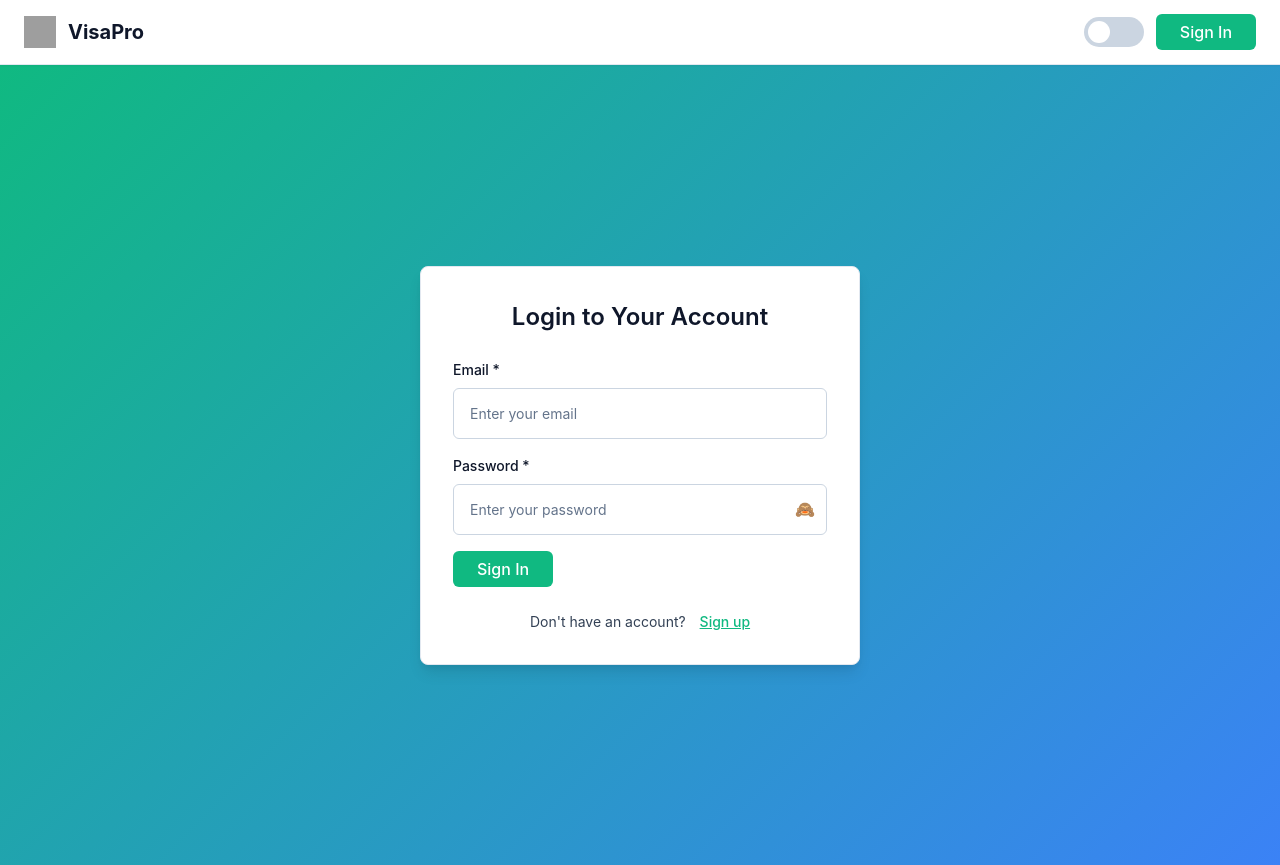
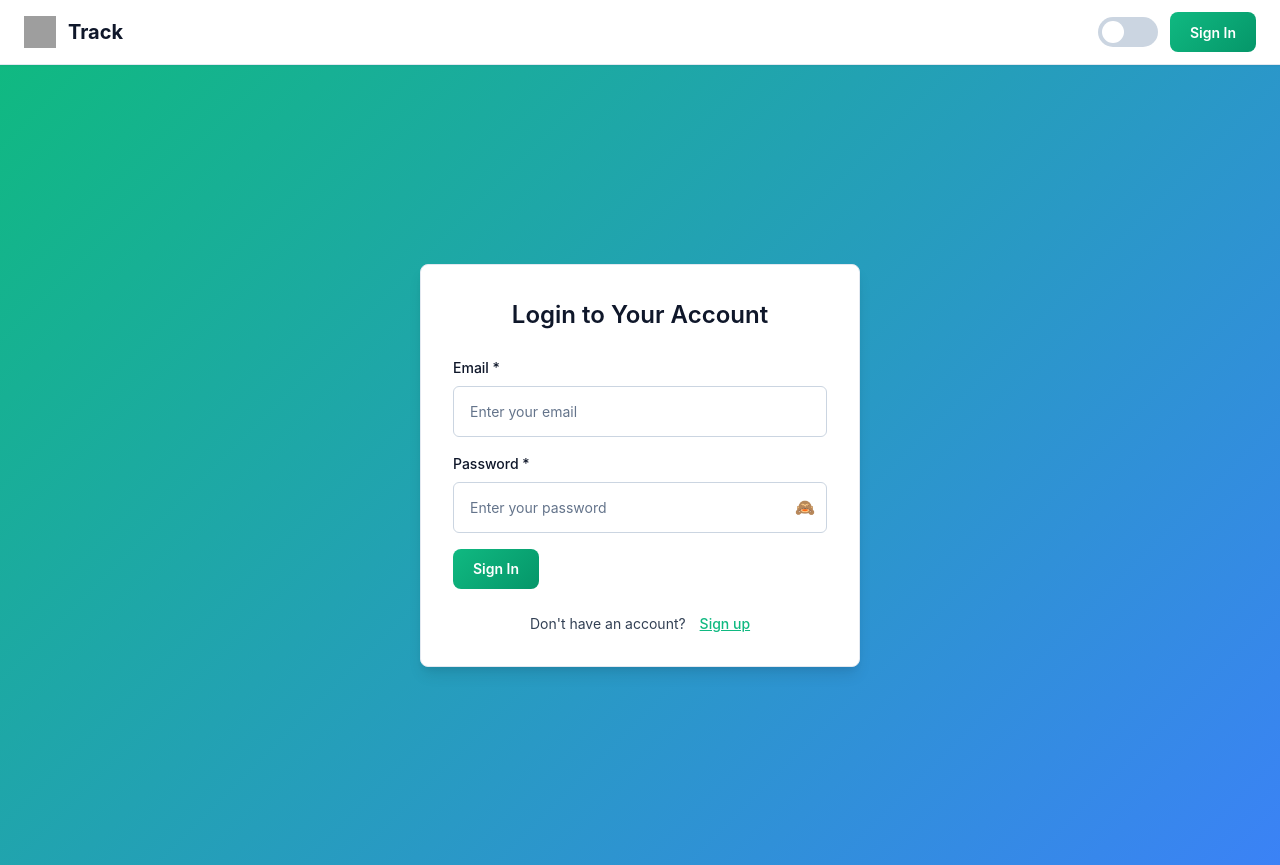
Before and after one commit to robbyevans/visapro, a React app in the folder frontend/: page /login in a window 1280 px wide. Built offline with nearby package versions, Linux system fonts and the light colour scheme; no server answers; grey boxes are pictures that could not be loaded; the HTML template or start-up script is replaced by a standard one.

Commit message:
minor fix

```diff
--- a/frontend/src/components/Button/Button.tsx
+++ b/frontend/src/components/Button/Button.tsx
@@ -11,7 +11,7 @@ interface ButtonProps {
   loading?: boolean;
   className?: string;
   pulsating?: boolean;
-  textColor?: string; // <-- new optional prop
+  textColor?: string;
 }
 
 const Button: React.FC<ButtonProps> = ({
@@ -31,12 +31,13 @@ const Button: React.FC<ButtonProps> = ({
       type={type}
       variant={variant}
       size={size}
-      loading={loading}
+      // FIX: Convert boolean props to strings or use conditional rendering
+      data-loading={loading ? "true" : "false"}
+      data-pulsating={pulsating ? "true" : "false"}
       onClick={onClick}
       disabled={disabled || loading}
       className={className}
-      pulsating={pulsating}
-      textColor={textColor} // <-- pass it down
+      textColor={textColor}
     >
       {children}
     </S.Button>
--- a/frontend/src/components/Button/styles.ts
+++ b/frontend/src/components/Button/styles.ts
@@ -1,158 +1,157 @@
-import styled, { keyframes, css } from "styled-components";
+import styled, { css, keyframes } from "styled-components";
+import { STATIC_COLORS } from "../../styles";
 
-const spin = keyframes`
-  0% { transform: rotate(0deg); }
-  100% { transform: rotate(360deg); }
-`;
+interface ButtonStyledProps {
+  variant: "primary" | "secondary" | "danger" | "success";
+  size: "sm" | "md" | "lg";
+  disabled?: boolean;
+  textColor?: string;
+  "data-loading"?: string;
+  "data-pulsating"?: string;
+}
 
-const pulsate = keyframes`
+const pulseAnimation = keyframes`
   0% {
-    /* transform: scale(1); */
-    box-shadow: 0 0 0 0 rgba(255, 255, 255, 0.7);
+    box-shadow: 0 0 0 0 rgba(34, 197, 94, 0.7);
   }
-  50% {
-    /* transform: scale(1.05); */
-    box-shadow: 0 0 0 15px rgba(59, 130, 246, 0);
+  70% {
+    box-shadow: 0 0 0 10px rgba(34, 197, 94, 0);
   }
   100% {
-    /* transform: scale(1); */
-    box-shadow: 0 0 0 0 rgba(59, 130, 246, 0);
+    box-shadow: 0 0 0 0 rgba(34, 197, 94, 0);
   }
 `;
 
-export const Button = styled.button<{
-  variant?: "primary" | "secondary" | "danger" | "success";
-  size?: "sm" | "md" | "lg";
-  loading?: boolean;
-  pulsating?: boolean;
-  textColor?: string; // <-- accept prop
-}>`
+export const Button = styled.button<ButtonStyledProps>`
+  /* Base styles */
+  display: inline-flex;
+  align-items: center;
+  justify-content: center;
+  gap: 8px;
   border: none;
-  border-radius: ${({ theme }) => theme.borderRadius.md};
-  font-weight: ${({ theme }) => theme.typography.fontWeight.medium};
+  border-radius: 8px;
+  font-weight: 600;
   cursor: pointer;
   transition: all 0.2s ease;
-  display: inline-flex;
-  align-items: center;
-  gap: ${({ theme }) => theme.spacing.sm};
-  text-decoration: none;
-  justify-content: center;
   position: relative;
+  overflow: hidden;
 
-  // Size styles
-  ${({ size, theme }) => {
+  /* Size variants */
+  ${({ size }) => {
     switch (size) {
       case "sm":
         return css`
-          padding: ${theme.spacing.xs} ${theme.spacing.md};
-          font-size: ${theme.typography.fontSize.sm};
+          padding: 8px 16px;
+          font-size: 14px;
+          min-height: 36px;
         `;
       case "lg":
         return css`
-          padding: ${theme.spacing.md} ${theme.spacing.xl};
-          font-size: ${theme.typography.fontSize.lg};
+          padding: 12px 24px;
+          font-size: 16px;
+          min-height: 48px;
         `;
       default: // md
         return css`
-          padding: ${theme.spacing.sm} ${theme.spacing.lg};
-          font-size: ${theme.typography.fontSize.base};
+          padding: 10px 20px;
+          font-size: 14px;
+          min-height: 40px;
         `;
     }
   }}
 
-  &:disabled {
-    opacity: 0.6;
-    cursor: not-allowed;
-  }
-
-  /* Variant styles — color uses textColor prop when provided, otherwise theme.text.inverse */
-  ${({ variant, theme, textColor }) => {
-    const colorValue = textColor ?? theme.text.inverse;
+  /* Color variants */
+  ${({ variant, theme }) => {
     switch (variant) {
       case "secondary":
         return css`
-          background-color: ${theme.secondaryColors["500"]};
-          color: ${colorValue};
+          background: ${theme.background.primary};
+          color: ${theme.text.primary};
+          border: 1px solid ${theme.border.default};
 
           &:hover:not(:disabled) {
-            background-color: ${theme.secondaryColors["600"]};
-          }
-
-          &:active:not(:disabled) {
-            background-color: ${theme.secondaryColors["700"]};
+            background: ${theme.background.secondary};
+            border-color: ${theme.primaryColors["300"]};
           }
         `;
       case "danger":
         return css`
-          background-color: ${theme.errorColors["500"]};
-          color: ${colorValue};
+          background: ${theme.errorColors["500"]};
+          color: ${STATIC_COLORS.base.white};
 
           &:hover:not(:disabled) {
-            background-color: ${theme.errorColors["600"]};
-          }
-
-          &:active:not(:disabled) {
-            background-color: ${theme.errorColors["700"]};
+            background: ${theme.errorColors["600"]};
           }
         `;
       case "success":
         return css`
-          background-color: ${theme.successColors["500"]};
-          color: ${colorValue};
+          background: ${theme.successColors["500"]};
+          color: ${STATIC_COLORS.base.white};
 
           &:hover:not(:disabled) {
-            background-color: ${theme.successColors["600"]};
-          }
-
-          &:active:not(:disabled) {
-            background-color: ${theme.successColors["700"]};
+            background: ${theme.successColors["600"]};
           }
         `;
-      default:
+      default: // primary
         return css`
-          background-color: ${theme.primaryColors["500"]};
-          color: ${colorValue};
+          background: linear-gradient(
+            135deg,
+            ${theme.primaryColors["500"]},
+            ${theme.primaryColors["600"]}
+          );
+          color: ${STATIC_COLORS.base.white};
 
           &:hover:not(:disabled) {
-            background-color: ${theme.primaryColors["600"]};
-          }
-
-          &:active:not(:disabled) {
-            background-color: ${theme.primaryColors["700"]};
+            background: linear-gradient(
+              135deg,
+              ${theme.primaryColors["600"]},
+              ${theme.primaryColors["700"]}
+            );
+            transform: translateY(-1px);
           }
         `;
     }
   }}
 
-  ${({ loading, textColor, theme }) =>
-    loading &&
+  /* Text color override */
+  ${({ textColor }) =>
+    textColor &&
     css`
-      /* hide the label text (keeps layout) */
-      color: transparent;
-
-      &::after {
-        content: "";
-        position: absolute;
-        width: 16px;
-        height: 16px;
-        border: 2px solid transparent;
-        /* spinner color uses textColor fallback to theme */
-        border-top: 2px solid ${textColor ?? theme.text.inverse};
-        border-radius: 50%;
-        animation: ${spin} 1s linear infinite;
-      }
+      color: ${textColor};
     `}
 
-  ${({ pulsating }) =>
-    pulsating &&
+  /* Disabled state */
+  ${({ disabled }) =>
+    disabled &&
     css`
-      animation: ${pulsate} 2s infinite;
-      position: relative;
-      z-index: 1;
+      opacity: 0.6;
+      cursor: not-allowed;
+      transform: none !important;
+    `}
 
-      &:hover {
-        animation: none;
-        transform: scale(1.05);
-      }
+  /* Loading state */
+  ${({ "data-loading": loading }) =>
+    loading === "true" &&
+    css`
+      cursor: wait;
+      opacity: 0.8;
     `}
+
+  /* Pulsating animation */
+  ${({ "data-pulsating": pulsating }) =>
+    pulsating === "true" &&
+    css`
+      animation: ${pulseAnimation} 2s infinite;
+    `}
+
+  /* Focus state */
+  &:focus {
+    outline: 2px solid ${({ theme }) => theme.primaryColors["300"]};
+    outline-offset: 2px;
+  }
+
+  /* Active state */
+  &:active:not(:disabled) {
+    transform: translateY(0);
+  }
 `;
--- a/frontend/src/components/Navbar/Navbar.tsx
+++ b/frontend/src/components/Navbar/Navbar.tsx
@@ -1,5 +1,3 @@
-// File 5: /frontend/src/components/Navbar/Navbar.tsx
-
 import React, { useState } from "react";
 import { Link, useNavigate, useLocation } from "react-router-dom";
 import { useAuth } from "../../redux/hooks/useAuth";
@@ -45,7 +43,7 @@ const Navbar: React.FC = () => {
           <Link to="/" style={{ textDecoration: "none" }}>
             <S.BrandLink>
               <S.BrandLogo src="/logo.svg" alt="Logo" />
-              <S.BrandText>VisaPro</S.BrandText>
+              <S.BrandText>Track</S.BrandText>
             </S.BrandLink>
           </Link>
         </S.Brand>
--- /dev/null
+++ b/frontend/src/components/ProgressBar/styles.ts
@@ -0,0 +1,138 @@
+import styled, { css } from "styled-components";
+
+export const ProgressBarContainer = styled.div`
+  background: ${({ theme }) => theme.background.primary};
+  padding: ${({ theme }) => theme.spacing.lg};
+  border-radius: ${({ theme }) => theme.borderRadius.lg};
+  border: 1px solid ${({ theme }) => theme.border.light};
+  margin-bottom: ${({ theme }) => theme.spacing.xl};
+`;
+
+export const ProgressHeader = styled.div`
+  display: flex;
+  justify-content: space-between;
+  align-items: center;
+  margin-bottom: ${({ theme }) => theme.spacing.lg};
+`;
+
+export const ProgressTitle = styled.h3`
+  font-size: ${({ theme }) => theme.typography.fontSize.lg};
+  font-weight: ${({ theme }) => theme.typography.fontWeight.semibold};
+  color: ${({ theme }) => theme.text.primary};
+  margin: 0;
+`;
+
+export const ProgressPercentage = styled.span`
+  font-size: ${({ theme }) => theme.typography.fontSize.sm};
+  font-weight: ${({ theme }) => theme.typography.fontWeight.medium};
+  color: ${({ theme }) => theme.primaryColors["500"]};
+  background: ${({ theme }) => theme.primaryColors["50"]};
+  padding: ${({ theme }) => theme.spacing.xs} ${({ theme }) => theme.spacing.sm};
+  border-radius: ${({ theme }) => theme.borderRadius.md};
+`;
+
+export const ProgressBarWrapper = styled.div`
+  position: relative;
+  margin-bottom: ${({ theme }) => theme.spacing.xl};
+`;
+
+export const ProgressBarFill = styled.div<{ progress: number }>`
+  height: 6px;
+  background: ${({ theme }) => theme.primaryColors["500"]};
+  border-radius: 3px;
+  width: ${({ progress }) => progress}%;
+  transition: width 0.3s ease;
+  position: relative;
+  z-index: 2;
+`;
+
+export const ProgressSteps = styled.div`
+  display: flex;
+  justify-content: space-between;
+  margin-top: ${({ theme }) => theme.spacing.xl};
+  position: relative;
+`;
+
+export const ProgressStep = styled.div<{
+  status: "completed" | "current" | "pending";
+}>`
+  display: flex;
+  flex-direction: column;
+  align-items: center;
+  text-align: center;
+  flex: 1;
+  position: relative;
+
+  ${({ status, theme }) => {
+    switch (status) {
+      case "completed":
+        return css`
+          color: ${theme.successColors["600"]};
+        `;
+      case "current":
+        return css`
+          color: ${theme.primaryColors["600"]};
+        `;
+      case "pending":
+        return css`
+          color: ${theme.neutralColors["400"]};
+        `;
+    }
+  }}
+`;
+
+export const StepDot = styled.div<{
+  status: "completed" | "current" | "pending";
+}>`
+  width: 32px;
+  height: 32px;
+  border-radius: 50%;
+  display: flex;
+  align-items: center;
+  justify-content: center;
+  font-weight: ${({ theme }) => theme.typography.fontWeight.semibold};
+  font-size: ${({ theme }) => theme.typography.fontSize.sm};
+  margin-bottom: ${({ theme }) => theme.spacing.sm};
+  border: 2px solid;
+
+  ${({ status, theme }) => {
+    switch (status) {
+      case "completed":
+        return css`
+          background: ${theme.successColors["500"]};
+          color: ${theme.text.inverse};
+          border-color: ${theme.successColors["500"]};
+        `;
+      case "current":
+        return css`
+          background: ${theme.primaryColors["500"]};
+          color: ${theme.text.inverse};
+          border-color: ${theme.primaryColors["500"]};
+        `;
+      case "pending":
+        return css`
+          background: ${theme.background.primary};
+          color: ${theme.neutralColors["400"]};
+          border-color: ${theme.neutralColors["300"]};
+        `;
+    }
+  }}
+`;
+
+export const StepInfo = styled.div`
+  display: flex;
+  flex-direction: column;
+  gap: ${({ theme }) => theme.spacing.xs};
+`;
+
+export const StepLabel = styled.span`
+  font-size: ${({ theme }) => theme.typography.fontSize.sm};
+  font-weight: ${({ theme }) => theme.typography.fontWeight.medium};
+  white-space: nowrap;
+`;
+
+export const StepDescription = styled.span`
+  font-size: ${({ theme }) => theme.typography.fontSize.xs};
+  color: ${({ theme }) => theme.text.secondary};
+  white-space: nowrap;
+`;
```
Also changed, not shown: frontend/src/components/ProgressBar/ProgressBar.tsx (added, +54 -0 lines), frontend/src/pages/ApplicationDetailsPage/ApplicationDetailsPage.tsx (+38 -40 lines).
